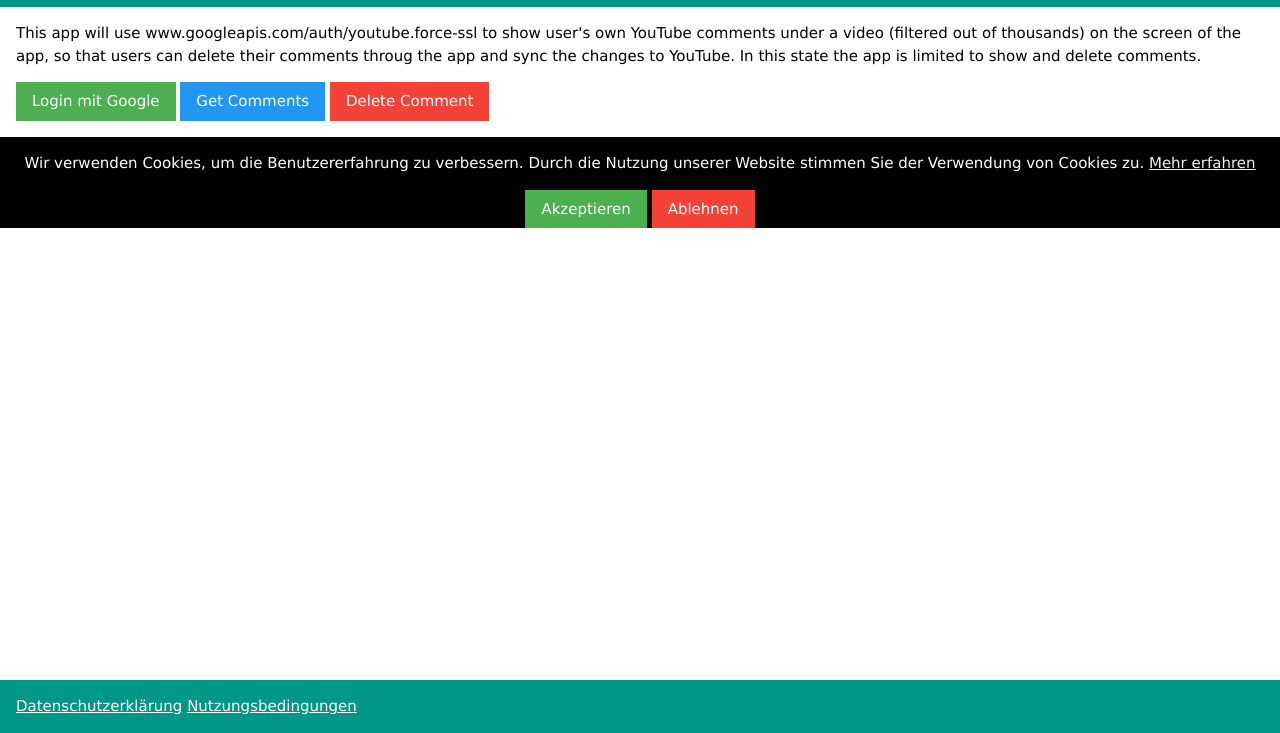
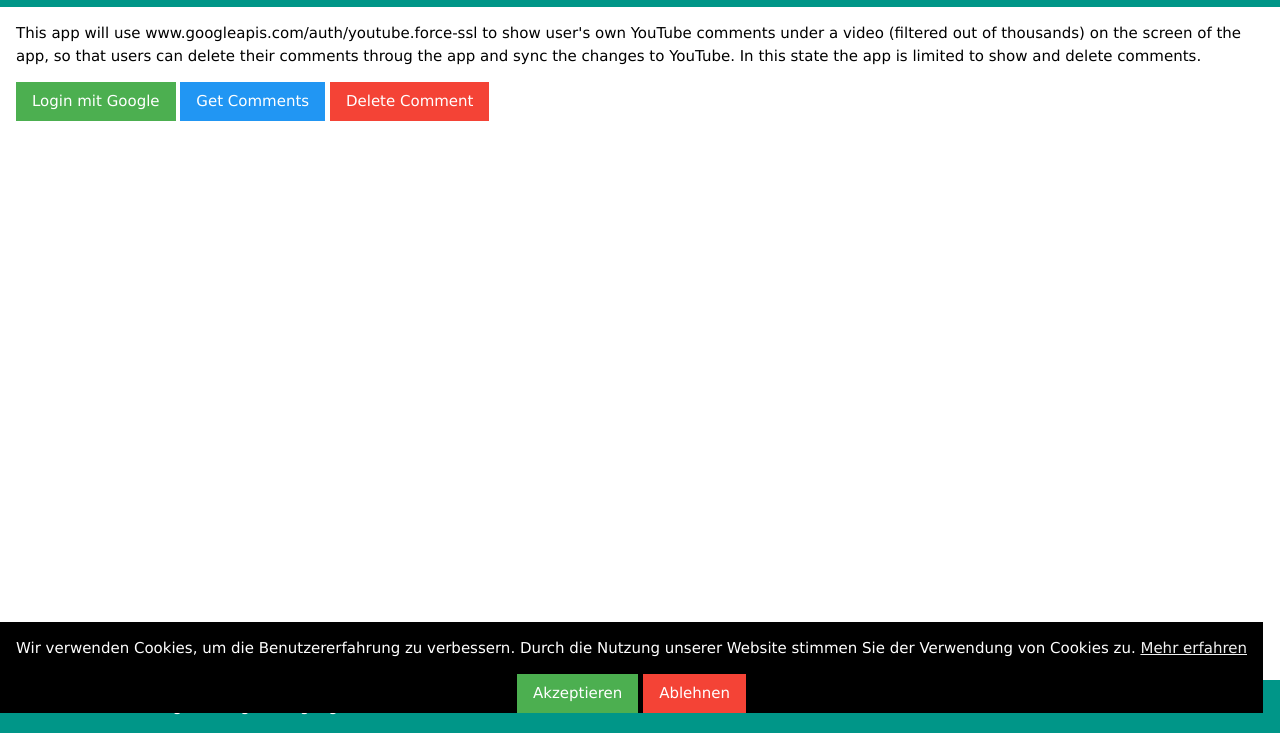
Before and after one commit to easypx/yt-comments, a plain HTML site: page index.html in a window 1280 px wide. Shown: the part 67-800 px from the top of the page. Drawn offline with nearby package versions, Linux system fonts and the light colour scheme.

Commit message:
Add files via upload

```diff
--- a/index.html
+++ b/index.html
@@ -47,7 +47,14 @@
         <button id="deleteButton" class="w3-button w3-red">Delete Comment</button>
         <div id="output"></div>
     </div>
-    <div id="cookie-banner" class="w3-panel w3-black" style="text-align: center; margin-bottom: 20px;">
+    <footer class="w3-container w3-teal" style="position: fixed; bottom: 0;width: 100%;">
+        <p>
+            <a href="https://easypx.github.io/yt-comments/datenschutzerklärung.html">Datenschutzerklärung</a>
+            <a href="https://easypx.github.io/yt-comments/nutzungsbedingungen.html">Nutzungsbedingungen</a>
+            <!--<img src="images/klangraum_logo.png" alt="klangraum logo">-->
+        </p>
+    </footer>
+    <div id="cookie-banner" class="w3-panel w3-black" style="text-align: center; margin-bottom: 20px;position: fixed; bottom: 0;">
         <p>Wir verwenden Cookies, um die Benutzererfahrung zu verbessern. Durch die Nutzung unserer Website stimmen Sie
             der Verwendung von Cookies zu.
             <a href="datenschutzerklärung.html" style="color: #f1f1f1;">Mehr erfahren</a>
@@ -55,14 +62,6 @@
         <button id="accept-cookies" class="w3-button w3-green">Akzeptieren</button>
         <button id="decline-cookies" class="w3-button w3-red">Ablehnen</button>
     </div>
-
-    <footer class="w3-container w3-teal" style="position: fixed; bottom: 0;width: 100%;">
-        <p>
-            <a href="https://easypx.github.io/yt-comments/datenschutzerklärung.html">Datenschutzerklärung</a>
-            <a href="https://easypx.github.io/yt-comments/nutzungsbedingungen.html">Nutzungsbedingungen</a>
-            <!--<img src="images/klangraum_logo.png" alt="klangraum logo">-->
-        </p>
-    </footer>
     <script>
         const YOUR_CLIENT_ID = '494753670710-1bdnjbifije3cckvbmm29lv9n9okh9qt.apps.googleusercontent.com'; // Ersetze durch deine Client-ID
         //const YOUR_REDIRECT_URI = window.location.origin; // Aktuelle Seite als Redirect-URI
```
